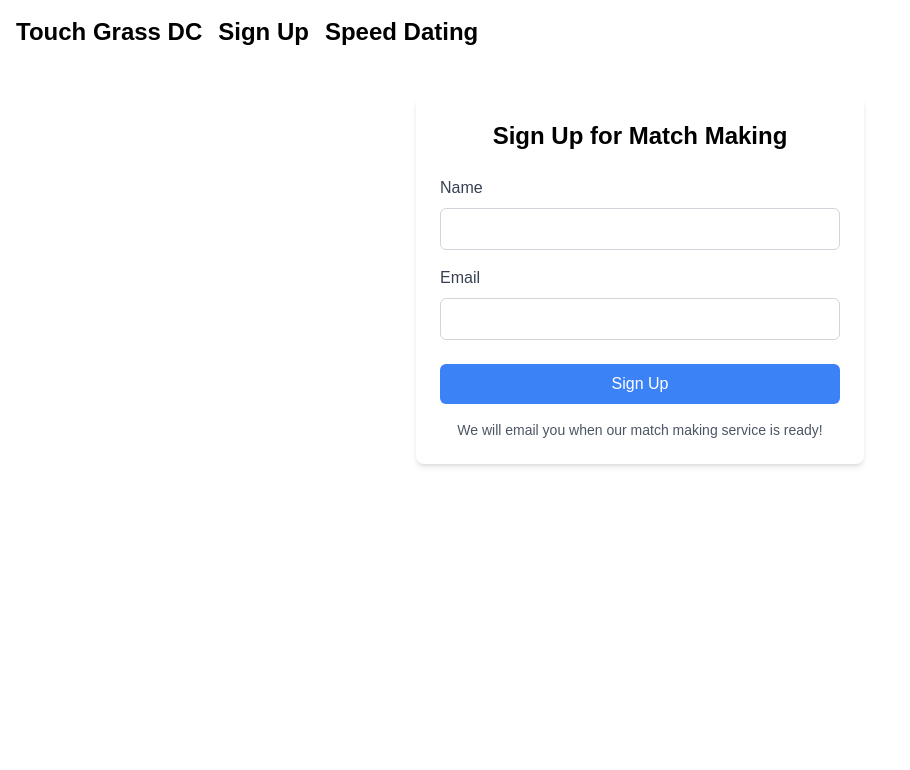
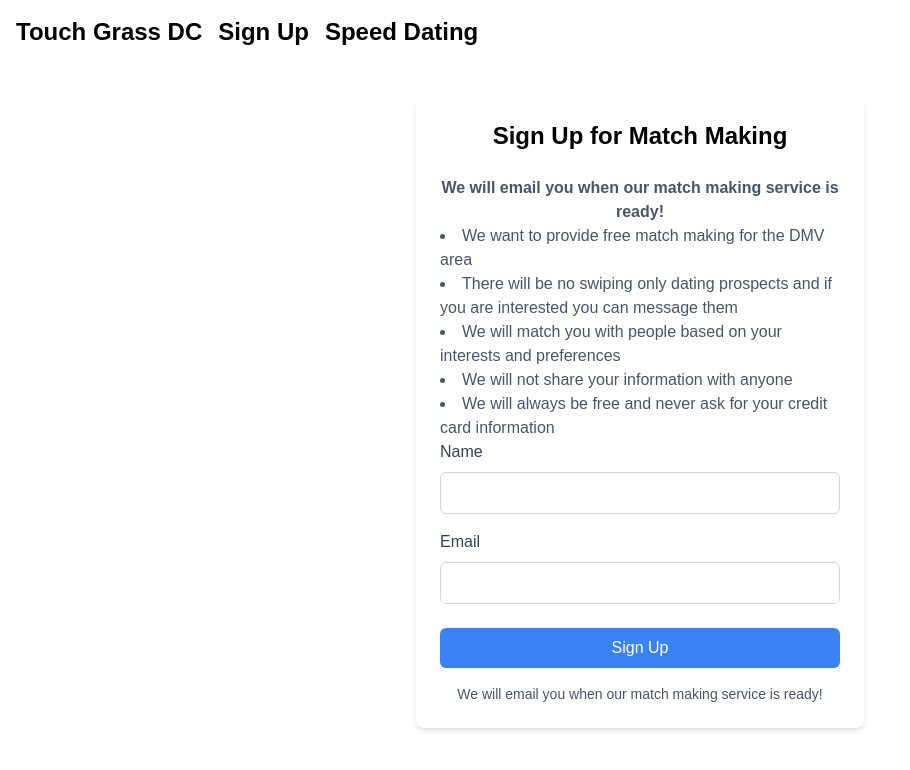
Before and after one commit to ajn123/touchGrassNextJS, a Next.js app: page /signup in a window 1280 px wide. Shown: the top 770 px of the page, without its empty margins (0-910 px from the left). Built offline with nearby package versions, Linux system fonts and the light colour scheme.

Commit message:
building events

```diff
--- a/app/dating/page.tsx
+++ b/app/dating/page.tsx
@@ -1,6 +1,7 @@
 'use client';
 import { useState } from 'react';
 import { createDatingProfile } from '@/services/api';
+import { motion } from 'framer-motion';
 
 const Dating = () => {
     const [formData, setFormData] = useState({
@@ -12,10 +13,11 @@ const Dating = () => {
         description: ''
     });
 
+    const [isFlipped, setIsFlipped] = useState(false);
+
     const handleSubmit = async (e: React.FormEvent) => {
         e.preventDefault();
         try {
-
             if (!formData.age) {
                 alert('Please enter your age');
                 return;
@@ -32,7 +34,11 @@ const Dating = () => {
                 throw new Error('Failed to submit form');
             }
 
-            // Reset form
+            // Flip the card
+            setIsFlipped(true);
+
+            // Reset form after delay
+            setTimeout(() => {
                 setFormData({
                     name: '',
                     age: '',
@@ -41,7 +47,8 @@ const Dating = () => {
                     age_range: [],
                     description: ''
                 });
-            alert('Profile submitted successfully!');
+                setIsFlipped(false);
+            }, 4000);
 
         } catch (error) {
             console.error('Error:', error);
@@ -68,7 +75,14 @@ const Dating = () => {
     };
 
     return (
-        <div className="max-w-lg mx-auto mt-8 p-6 bg-white rounded-lg shadow-md">
+        <div className="max-w-lg mx-auto mt-8 p-6 bg-gray-100">
+            <motion.div
+                animate={{ rotateY: isFlipped ? 180 : 0 }}
+                transition={{ duration: 0.6 }}
+                style={{ transformStyle: 'preserve-3d' }}
+            >
+                {!isFlipped ? (
+                    <div className="bg-white rounded-lg shadow-md">
                         <h1 className="text-2xl font-bold mb-6 text-black text-center">Speed Dating</h1>
                         <form onSubmit={handleSubmit} className="space-y-4">
                             <div className="bg-white p-4 rounded-lg">
@@ -80,7 +94,7 @@ const Dating = () => {
                                         name="name"
                                         value={formData.name}
                                         onChange={handleChange}
-                            className="mt-1 block w-full rounded-md bg-black text-white shadow-sm focus:border-indigo-500 focus:ring-indigo-500 text-black"
+                                        className="mt-1 block w-full rounded-md shadow-sm focus:border-indigo-500 focus:ring-indigo-500  bg-gray-200 text-black"
                                     />
                                 </div>
                                 <div>
@@ -93,7 +107,7 @@ const Dating = () => {
                                         max="100"
                                         value={formData.age}
                                         onChange={handleChange}
-                            className="mt-1 block w-full rounded-md border-gray-800 bg-black text-white shadow-sm focus:border-indigo-500 focus:ring-indigo-500 "
+                                        className="mt-1 block w-full rounded-md border-gray-800 bg-black shadow-sm focus:border-indigo-500 focus:ring-indigo-500 bg-gray-200 text-black"
                                     />
                                 </div>
 
@@ -104,7 +118,7 @@ const Dating = () => {
                                         name="gender"
                                         value={formData.gender}
                                         onChange={handleChange}
-                            className="mt-1 block w-full rounded-md border-indigo-500 shadow-sm focus:border-indigo-500 focus:ring-indigo-500 text-black"
+                                        className="mt-1 block w-full rounded-md border-indigo-500 shadow-sm focus:border-indigo-500 focus:ring-indigo-500 text-black bg-gray-200"
                                     >
                                         <option value="">Select gender</option>
                                         <option value="male">Male</option>
@@ -120,7 +134,7 @@ const Dating = () => {
                                         name="gender_interest"
                                         value={formData.gender_interest}
                                         onChange={handleChange}
-                            className="mt-1 block w-full rounded-md border-gray-300 shadow-sm focus:border-indigo-500 focus:ring-indigo-500 text-black"
+                                        className="mt-1 block w-full rounded-md border-gray-300 bg-gray-200 shadow-sm focus:border-indigo-500 focus:ring-indigo-500 text-black"
                                     >
                                         <option value="">Select gender interest</option>
                                         <option value="male">Male</option>
@@ -226,6 +240,14 @@ const Dating = () => {
                             </button>
                         </form>
                     </div>
+                ) : (
+                    <div className="bg-indigo-600 rounded-lg shadow-md p-8 text-center" style={{ transform: 'rotateY(180deg)' }}>
+                        <h2 className="text-3xl font-bold text-white mb-4">Congratulations!</h2>
+                        <p className="text-white text-lg">Your profile has been submitted successfully.</p>
+                    </div>
+                )}
+            </motion.div>
+        </div>
     );
 }
 
--- a/app/matching/page.tsx
+++ b/app/matching/page.tsx
@@ -2,6 +2,7 @@
 import { useState, useEffect } from 'react';
 import { getMatchProfiles } from '@/services/api';
 import { DatingProfile } from '@/types/datingProfile';
+import { motion, AnimatePresence } from 'framer-motion';
 
 export interface Match {
     profile1: DatingProfile;
@@ -30,7 +31,6 @@ export default function MatchingPage() {
 
     return (
         <div className="max-w-4xl mx-auto mt-8 p-6">
-
             <div className="flex justify-center gap-4 mb-6">
                 <button
                     onClick={() => setStartIndex(profiles.length)}
@@ -58,8 +58,16 @@ export default function MatchingPage() {
             </div>
             <h1 className="text-2xl font-bold mb-6 text-white text-center">Available Matches</h1>
             <div className="space-y-4">
+                <AnimatePresence>
                     {profiles.slice(0, startIndex).map((match, index) => (
-                    <div key={index} className="bg-white p-6 rounded-lg shadow-md">
+                        <motion.div
+                            key={index}
+                            initial={{ opacity: 0, y: 20 }}
+                            animate={{ opacity: 1, y: 0 }}
+                            exit={{ opacity: 0, y: -20 }}
+                            transition={{ duration: 0.3, delay: index * 0.1 }}
+                            className="bg-white p-6 rounded-lg shadow-md"
+                        >
                             <div className="grid grid-cols-2 gap-4">
                                 <div className="border-r pr-4">
                                     <h2 className="text-xl font-semibold text-black">{match.profile1.name}</h2>
@@ -70,8 +78,9 @@ export default function MatchingPage() {
                                     <p className="mt-2 text-black">{match.profile2.description}</p>
                                 </div>
                             </div>
-                    </div>
+                        </motion.div>
                     ))}
+                </AnimatePresence>
             </div>
         </div>
     );
--- a/app/signup/page.tsx
+++ b/app/signup/page.tsx
@@ -33,6 +33,16 @@ export default function SignupForm() {
                         className="max-w-md mx-auto mt-8 p-6 bg-white rounded-lg shadow-md"
                     >
                         <h2 className="text-2xl font-bold mb-6 text-black text-center">Sign Up for Match Making</h2>
+                        <p className="text-gray-600 text-center font-bold">
+                            We will email you when our match making service is ready!
+                        </p>
+                        <ul className="list-disc list-inside text-gray-600 text-left">
+                            <li> We want to provide free match making for the DMV area</li>
+                            <li> There will be no swiping only dating prospects and if you are interested you can message them</li>
+                            <li> We will match you with people based on your interests and preferences</li>
+                            <li> We will not share your information with anyone</li>
+                            <li> We will always be free and never ask for your credit card information</li>
+                        </ul>
                         <div className="mb-4">
                             <label htmlFor="name" className="block text-gray-700 font-medium mb-2">Name</label>
                             <input
```
Lines whose indentation alone changed are shown as unchanged.
